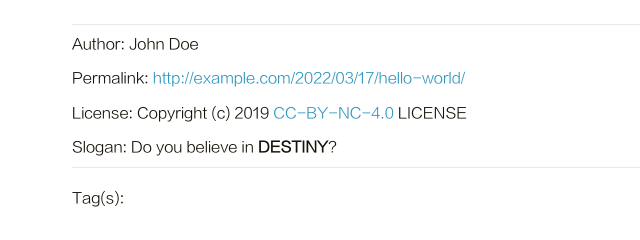
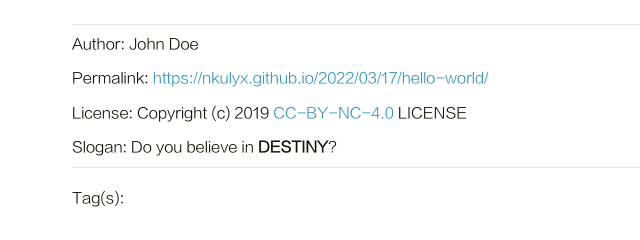
Before and after one commit to NKULYX/NKULYX.github.io, a plain HTML site: page 2022/03/17/hello-world/index.html in a window 1280 px wide. Shown: the part 1172-1412 px from the top of the page, 178-818 px from the left. Drawn offline with Linux system fonts and the light colour scheme; a script that the page names is missing.

Commit message:
Site updated: 2022-03-21 00:02:58

```diff
--- a/2022/03/17/hello-world/index.html
+++ b/2022/03/17/hello-world/index.html
@@ -328,7 +328,7 @@
 
                     <p class="copyright-item">
                         <span>Permalink:</span>
-                        <span><a href="http://example.com/2022/03/17/hello-world/">http://example.com/2022/03/17/hello-world/</a></span>
+                        <span><a href="https://nkulyx.github.io/2022/03/17/hello-world/">https://nkulyx.github.io/2022/03/17/hello-world/</a></span>
                     </p>
 
 
```
